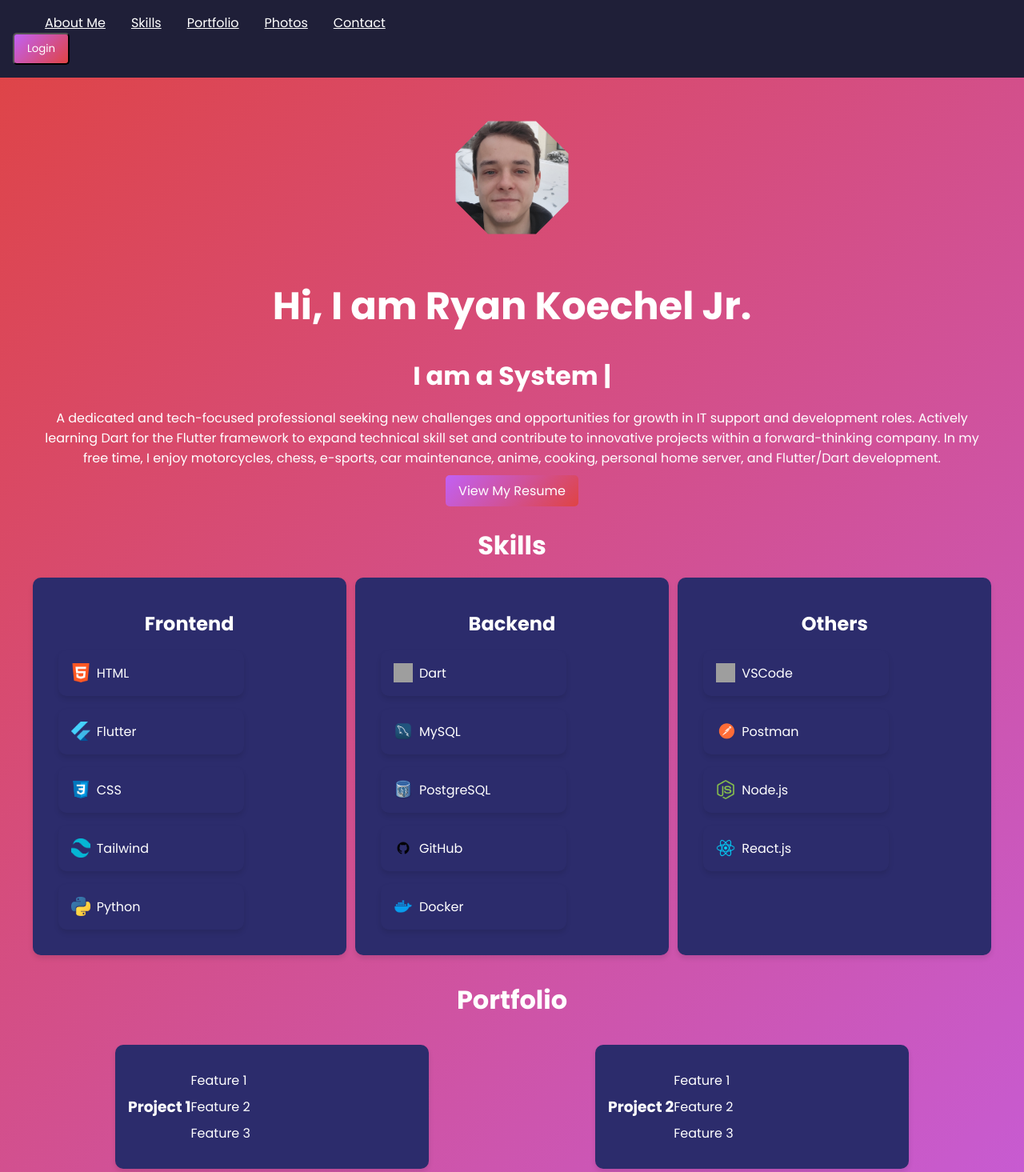
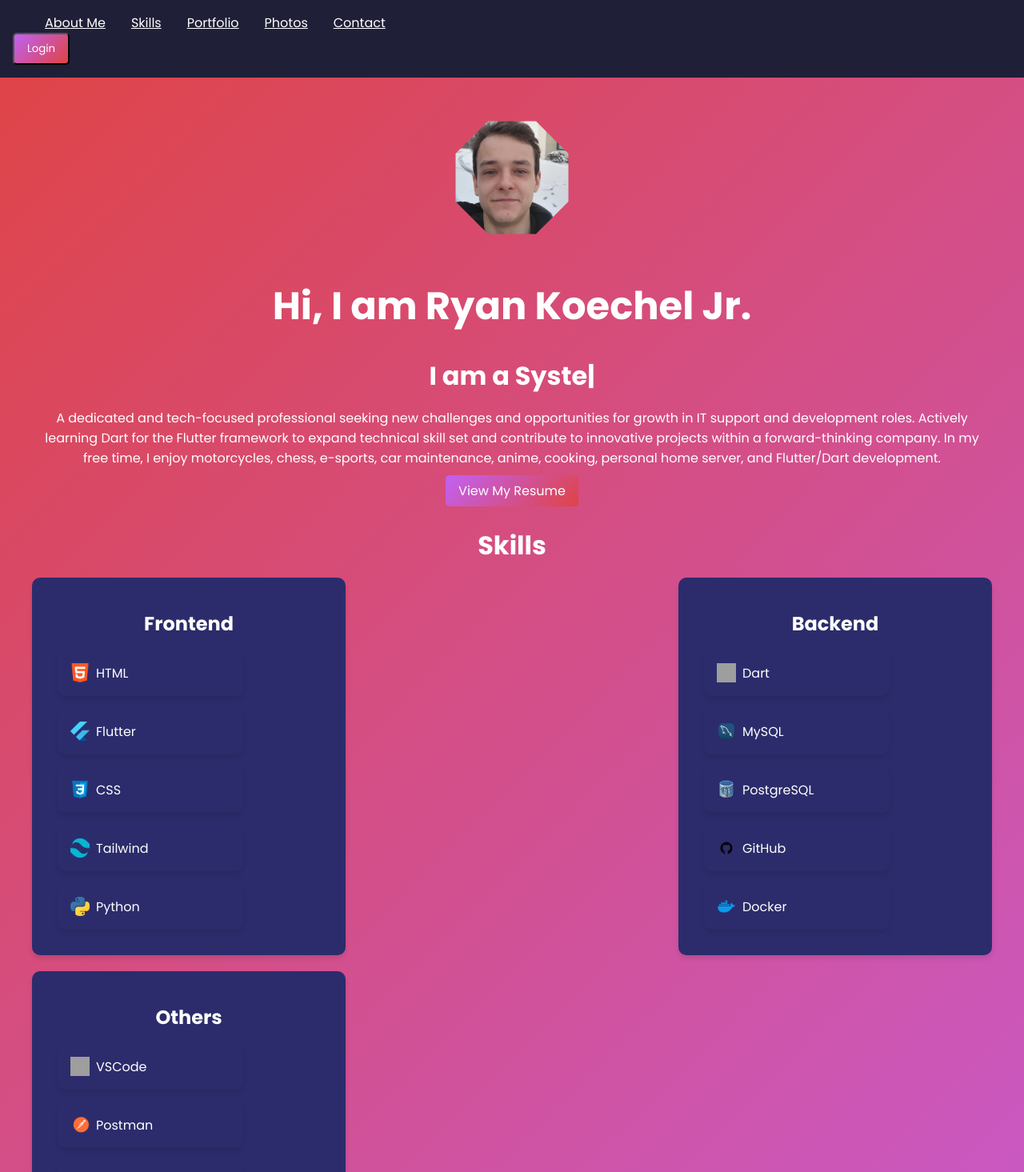
Before and after one commit to timidspirit/website, a React (Create React App) app: page / in a window 1280 px wide. Shown: the top 1465 px of the page at 80% size. Built offline with nearby package versions, Linux system fonts and the light colour scheme; grey boxes are pictures that could not be loaded.

Commit message:
This time for sure

```diff
--- a/src/App.css
+++ b/src/App.css
@@ -198,6 +198,16 @@ footer {
   margin: 1rem;
 }
 
+#ripple-container {
+  position: fixed; /* Make it fixed to cover the whole viewport */
+  top: 0;
+  left: 0;
+  width: 100%;
+  height: 100%; /* Cover the entire viewport height */
+  z-index: -1; /* Place it behind all other elements */
+  pointer-events: none; /* Ensure it does not interfere with other elements */
+}
+
 /* Realistic ripple effect */
 .ripple {
   position: absolute;
--- a/src/App.js
+++ b/src/App.js
@@ -20,10 +20,13 @@ const App = () => {
 
   useEffect(() => {
     const rippleContainer = document.getElementById('ripple-container');
-    rippleContainer.style.position = 'relative';
-    rippleContainer.style.overflow = 'hidden';
+    rippleContainer.style.position = 'fixed';
+    rippleContainer.style.top = '0';
+    rippleContainer.style.left = '0';
     rippleContainer.style.width = '100%';
     rippleContainer.style.height = '100%';
+    rippleContainer.style.zIndex = '-1';
+    rippleContainer.style.pointerEvents = 'none';
   }, []);
 
   const openModal = () => setModalIsOpen(true);
@@ -42,7 +45,7 @@ const App = () => {
 
     const rippleContainer = document.getElementById('ripple-container');
     const circle = document.createElement('div');
-    const diameter = Math.min(rippleContainer.clientWidth, rippleContainer.clientHeight, 200);
+    const diameter = Math.max(rippleContainer.clientWidth, rippleContainer.clientHeight);
     const radius = diameter / 2;
 
     circle.style.width = circle.style.height = `${diameter}px`;
@@ -63,7 +66,8 @@ const App = () => {
   };
 
   return (
-    <div className="App" id="ripple-container" onClick={createRipple}>
+    <div className="App" onClick={createRipple}>
+      <div id="ripple-container"></div>
       <header className="bg-gray-800 p-4 flex justify-between items-center">
         <nav className="container mx-auto flex justify-center space-x-4">
           <a href="#about" className="text-white hover:text-gray-400">About Me</a>
--- a/src/components/ImagePopup/ImagePopup.css
+++ b/src/components/ImagePopup/ImagePopup.css
@@ -3,14 +3,15 @@
     color: white;
     padding: 20px;
     border-radius: 8px;
-    max-width: 90%;
-    width: 90%;
+    width: 400px;
+    height: 400px;
     margin: 0 auto;
     top: 50%;
     left: 50%;
     transform: translate(-50%, -50%);
     position: absolute;
     z-index: 2;
+    overflow: hidden; /* Ensure content stays within bounds */
   }
 
   .overlay {
@@ -20,9 +21,19 @@
     bottom: 0;
     left: 0;
     right: 0;
+    overflow: auto; /* Allow scrolling */
+  }
+
+  .image-container {
+    width: 100%;
+    height: 100%;
+    display: flex;
+    justify-content: center;
+    align-items: center;
   }
 
   .full-image {
-    width: 100%;
-    height: auto;
+    max-width: 100%;
+    max-height: 100%;
+    object-fit: contain;
   }
--- a/src/components/Skills/Skills.css
+++ b/src/components/Skills/Skills.css
@@ -1,8 +1,8 @@
 .skills-container {
   display: flex;
-  justify-content: space-around;
+  justify-content: space-between; /* Ensure groups are evenly spaced */
   flex-wrap: wrap;
-  gap: 10px; /* Reduced gap to make the groups closer */
+  gap: 20px; /* Add some gap between the groups */
 }
 
 .skills-group {
@@ -12,7 +12,6 @@
   width: 30%;
   min-width: 200px;
   box-shadow: 0 4px 6px rgba(0, 0, 0, 0.1);
-  position: relative; /* Ensure skill-popup is positioned relative to its container */
 }
 
 .skills-group-title {
```
